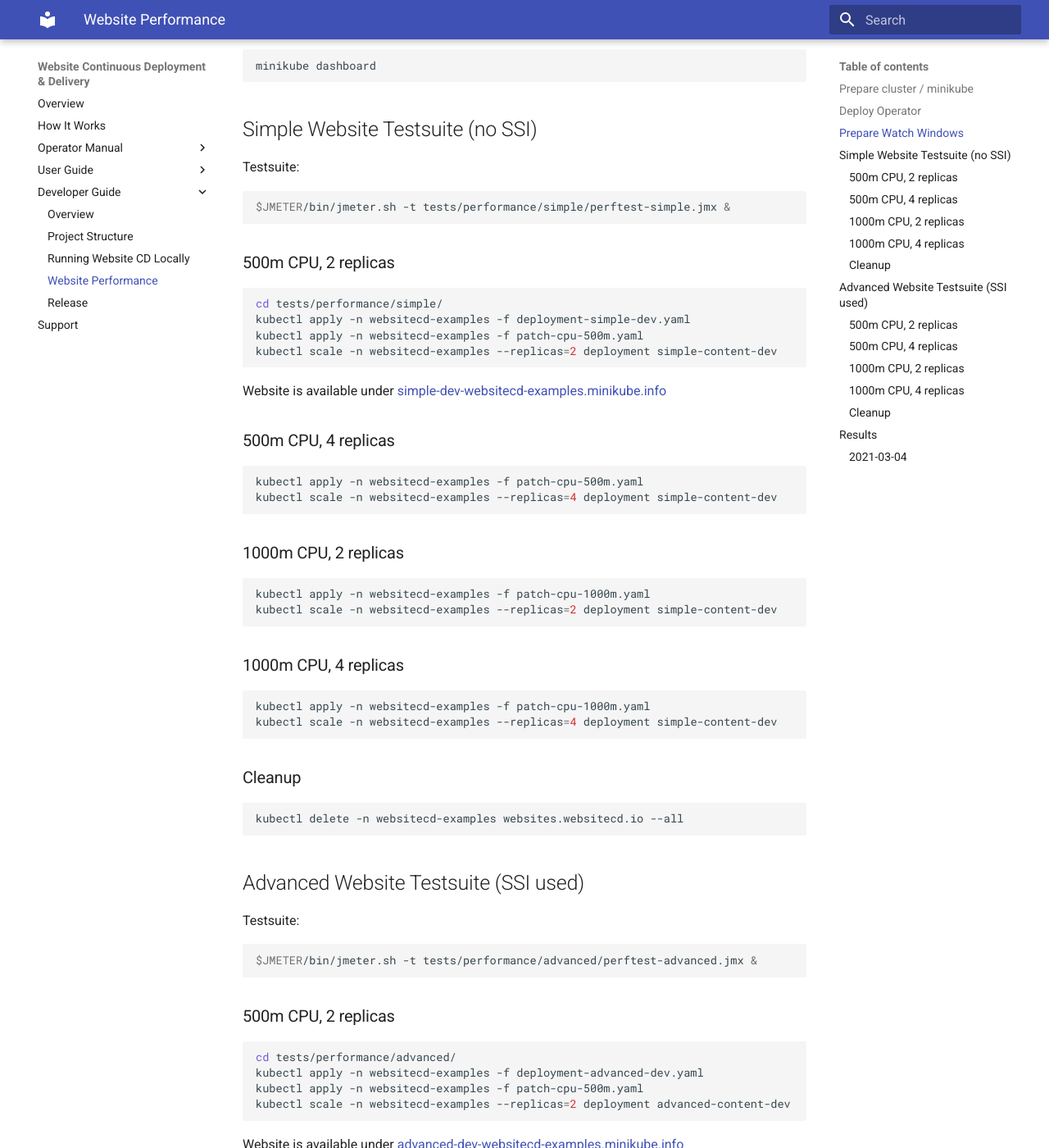
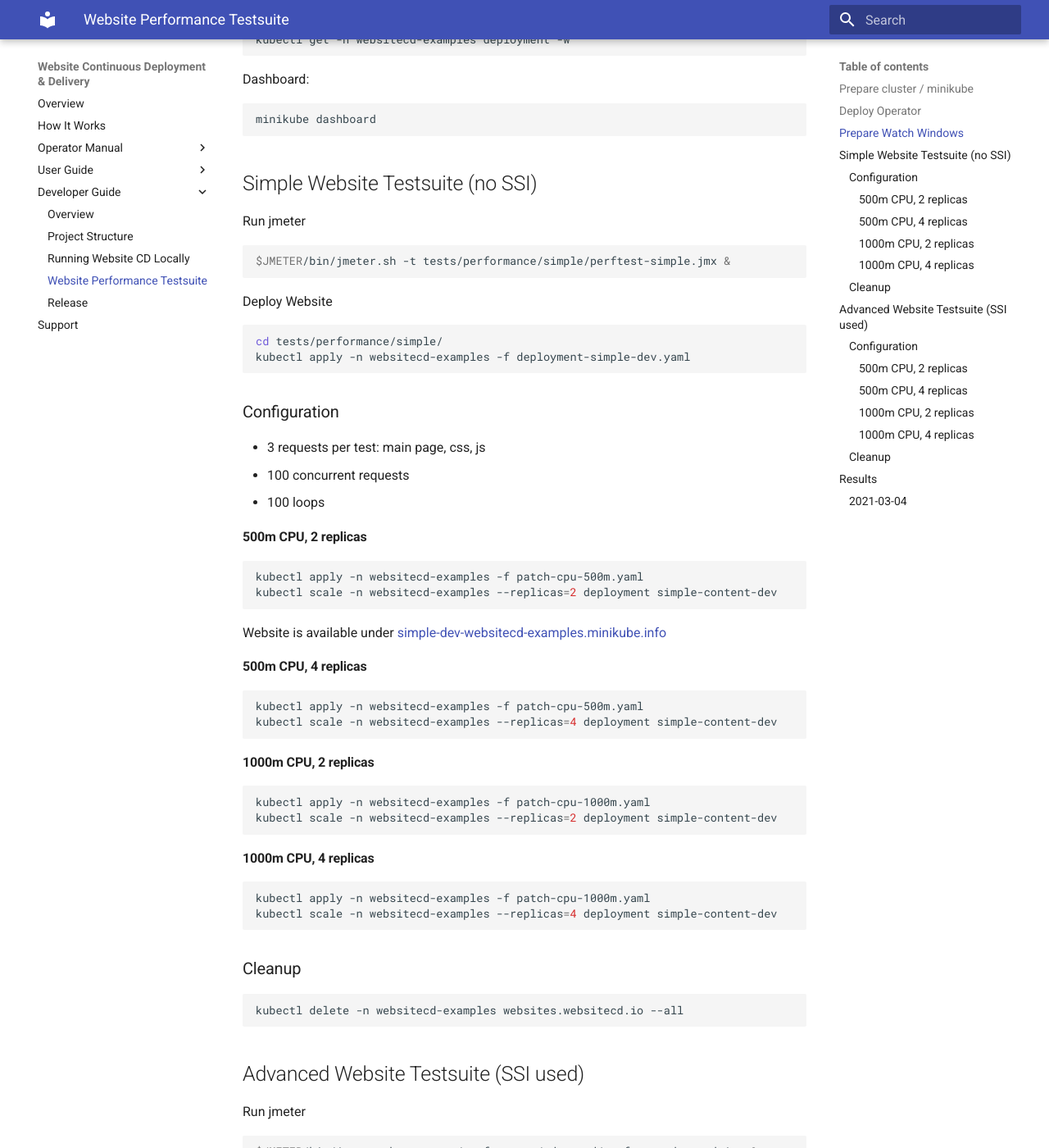
Before and after one commit to spaship/operator, an MkDocs documentation site: the page built from docs/developer-guide/website-performance-tests.md, in a window 1280 px wide and 1400 px high, scrolled down 819 px. Shown: the whole window at 82% size. Built offline with MkDocs 1.6.1 and Material for MkDocs 9.7.7, drawn with Linux system fonts in a browser that asks for light colours; some of the changed text lies outside the part shown.

Commit message:
Website Performance Testsuite fixes #30

````diff
--- a/docs/developer-guide/website-performance-tests.md
+++ b/docs/developer-guide/website-performance-tests.md
@@ -1,4 +1,6 @@
-# Website Performance
+# Website Performance Testsuite
+
+This testsuite covers performance of target website environment.
 
 ## Prepare cluster / minikube
 
@@ -39,35 +41,45 @@ minikube dashboard
 
 ## Simple Website Testsuite (no SSI)
 
-Testsuite:
+Run jmeter
 ```shell
 $JMETER/bin/jmeter.sh -t tests/performance/simple/perftest-simple.jmx &
 ```
 
-### 500m CPU, 2 replicas
+Deploy Website
 ```shell
 cd tests/performance/simple/
 kubectl apply -n websitecd-examples -f deployment-simple-dev.yaml
+```
+
+### Configuration
+* 3 requests per test: main page, css, js
+* 100 concurrent requests
+* 100 loops
+
+
+#### 500m CPU, 2 replicas
+```shell
 kubectl apply -n websitecd-examples -f patch-cpu-500m.yaml
 kubectl scale -n websitecd-examples --replicas=2 deployment simple-content-dev
 ```
 
 Website is available under [simple-dev-websitecd-examples.minikube.info](http://simple-dev-websitecd-examples.minikube.info/)
 
-### 500m CPU, 4 replicas
+#### 500m CPU, 4 replicas
 ```shell
 kubectl apply -n websitecd-examples -f patch-cpu-500m.yaml
 kubectl scale -n websitecd-examples --replicas=4 deployment simple-content-dev
 ```
 
-### 1000m CPU, 2 replicas
+#### 1000m CPU, 2 replicas
 
 ```shell
 kubectl apply -n websitecd-examples -f patch-cpu-1000m.yaml
 kubectl scale -n websitecd-examples --replicas=2 deployment simple-content-dev
 ```
 
-### 1000m CPU, 4 replicas
+#### 1000m CPU, 4 replicas
 
 ```shell
 kubectl apply -n websitecd-examples -f patch-cpu-1000m.yaml
@@ -82,36 +94,45 @@ kubectl delete -n websitecd-examples websites.websitecd.io --all
 
 ## Advanced Website Testsuite (SSI used)
 
-Testsuite:
+Run jmeter
 ```shell
 $JMETER/bin/jmeter.sh -t tests/performance/advanced/perftest-advanced.jmx &
 ```
 
-### 500m CPU, 2 replicas
-
+Deploy Website
 ```shell
 cd tests/performance/advanced/
 kubectl apply -n websitecd-examples -f deployment-advanced-dev.yaml
+```
+
+### Configuration
+* 3 requests per test: main page (SSI performed), css, js
+* 100 concurrent requests
+* 100 loops
+
+#### 500m CPU, 2 replicas
+
+```shell
 kubectl apply -n websitecd-examples -f patch-cpu-500m.yaml
 kubectl scale -n websitecd-examples --replicas=2 deployment advanced-content-dev
 ```
 
 Website is available under [advanced-dev-websitecd-examples.minikube.info](http://advanced-dev-websitecd-examples.minikube.info/)
 
-### 500m CPU, 4 replicas
+#### 500m CPU, 4 replicas
 ```shell
 kubectl apply -n websitecd-examples -f patch-cpu-500m.yaml
 kubectl scale -n websitecd-examples --replicas=4 deployment advanced-content-dev
 ```
 
-### 1000m CPU, 2 replicas
+#### 1000m CPU, 2 replicas
 
 ```shell
 kubectl apply -n websitecd-examples -f patch-cpu-1000m.yaml
 kubectl scale -n websitecd-examples --replicas=2 deployment advanced-content-dev
 ```
 
-### 1000m CPU, 4 replicas
+#### 1000m CPU, 4 replicas
 
 ```shell
 kubectl apply -n websitecd-examples -f patch-cpu-1000m.yaml
````
